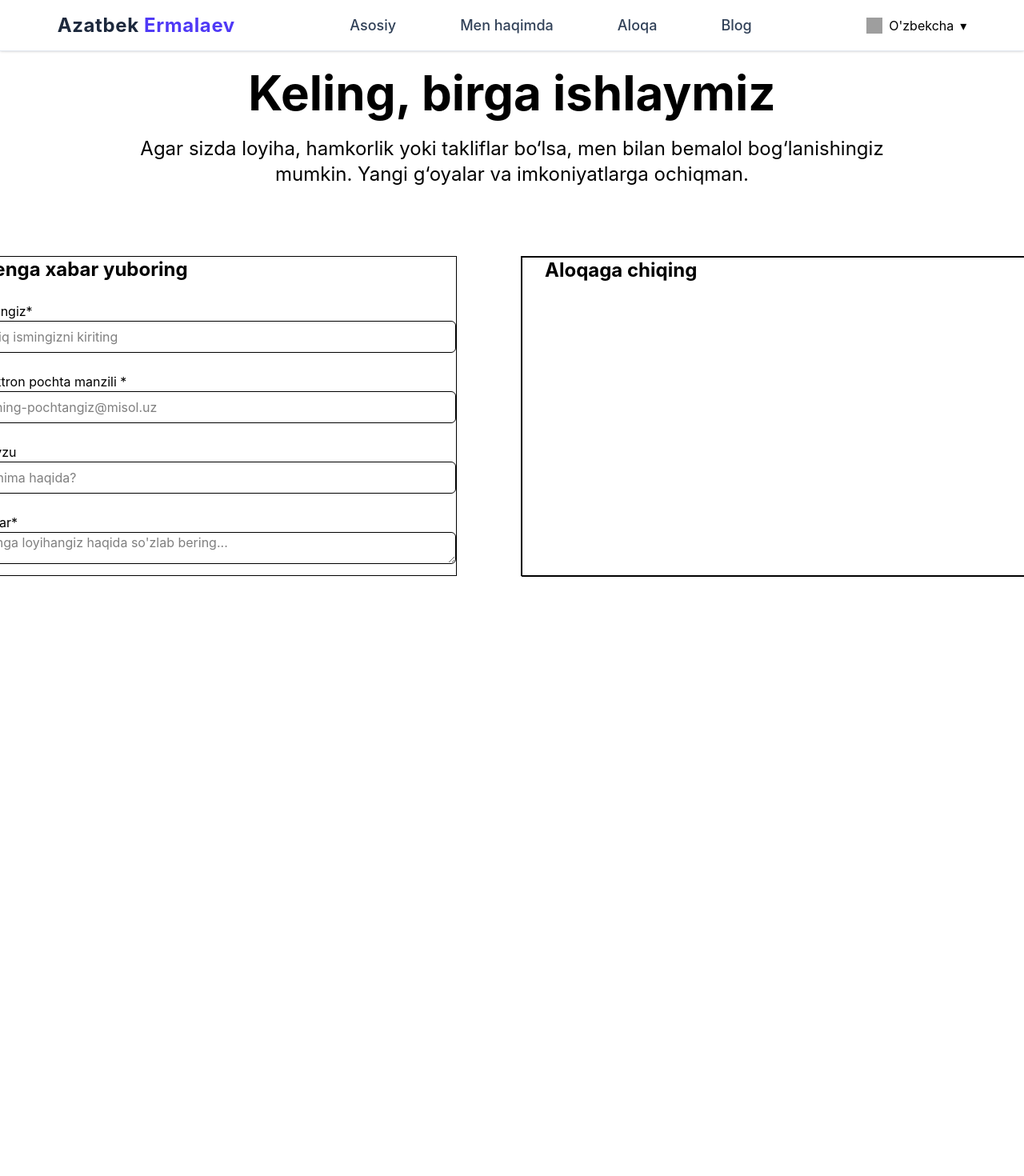
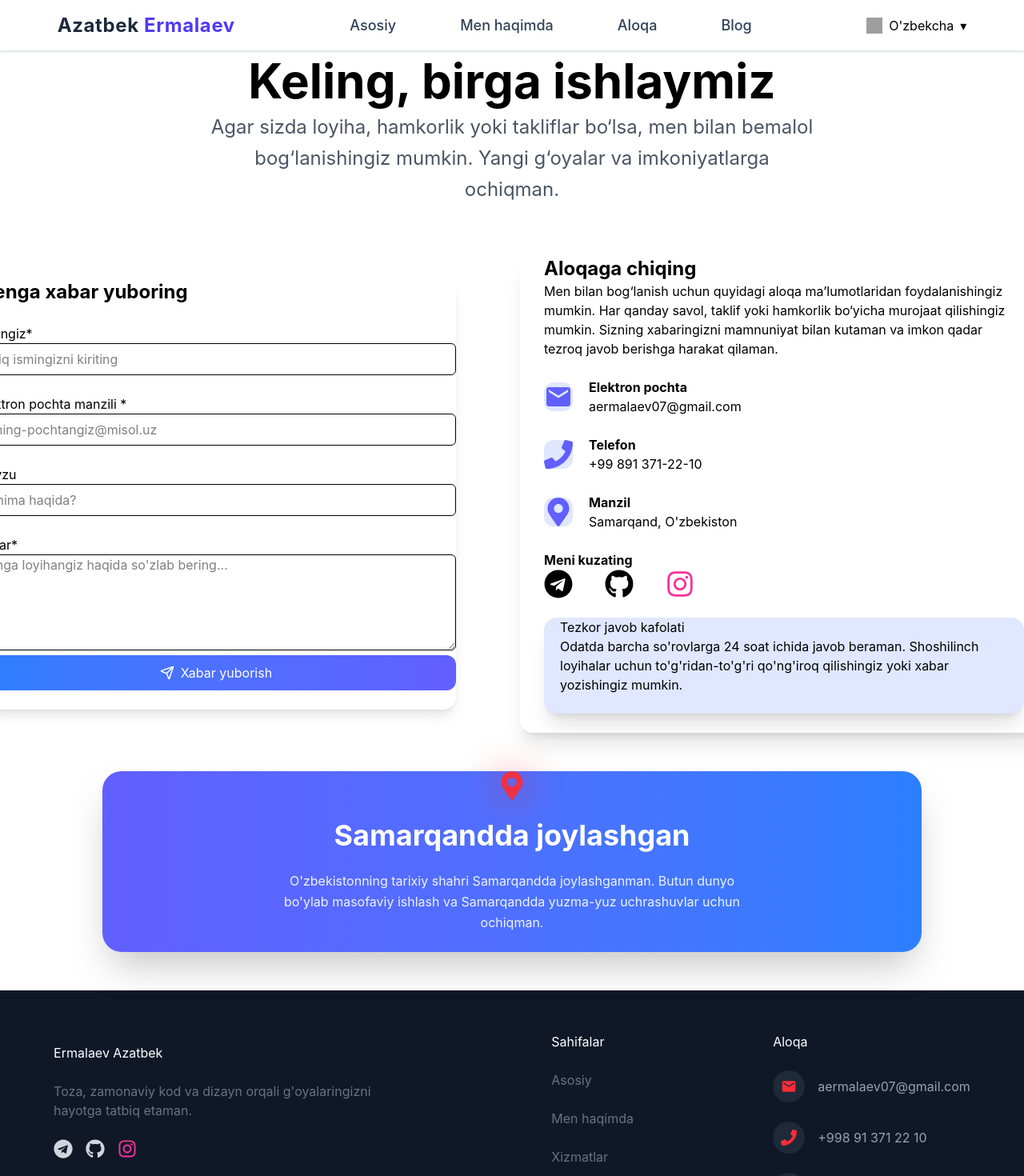
Before and after one commit to azatbek-07/react-tailwindcss-portfolio, a React (Vite) app: page /contact in a window 1280 px wide. Shown: the top 1470 px of the page at 80% size. Before the commit the page ends 800 px from the top, so only its background shows below. Built offline with nearby package versions, Linux system fonts and the light colour scheme; grey boxes are pictures that could not be loaded.

Commit message:
contact sahifa qoshildi

```diff
--- a/package.json
+++ b/package.json
@@ -14,7 +14,7 @@
     "framer-motion": "^12.38.0",
     "i18next": "^26.0.8",
     "i18next-browser-languagedetector": "^8.2.1",
-    "lucide-react": "^1.11.0",
+    "lucide-react": "^1.14.0",
     "react": "^19.2.5",
     "react-dom": "^19.2.5",
     "react-i18next": "^17.0.6",
--- a/src/pages/Contact.jsx
+++ b/src/pages/Contact.jsx
@@ -1,23 +1,32 @@
 import { Header } from "../components/Header";
+import { MdEmail } from "react-icons/md";
+import { Send } from "lucide-react";
+import { FaTelegram, FaGithub, FaPhone, FaMapMarkerAlt, FaInstagram } from "react-icons/fa";
+import { Footer } from "../components/Footer";
+
 
 export function Contact() {
     return (
         <>
             <Header />
 
-            <section className="flex flex-col md:flex-row justify-center items-center min-h-80 gap-10 md:gap-20 px-6 ">
-                <div className="max-w-250 text-center ">
-                    <div>
-                        <h1 className="font-bold text-6xl">Keling, birga ishlaymiz</h1><br />
-                        <h1 className="text-2xl">Agar sizda loyiha, hamkorlik yoki takliflar bo‘lsa, men bilan bemalol bog‘lanishingiz mumkin. Yangi g‘oyalar va imkoniyatlarga ochiqman.</h1>
-                    </div>
+            <section className="flex flex-col md:flex-row justify-center items-center min-h-80 gap-10 md:gap-20 px-6">
+                <div className="max-w-3xl text-center space-y-6">
+                    <h1 className="font-bold text-5xl md:text-6xl leading-tight">
+                        Keling, birga ishlaymiz
+                    </h1>
 
+                    <h1 className="text-lg md:text-2xl text-gray-600 leading-relaxed">
+                        Agar sizda loyiha, hamkorlik yoki takliflar bo‘lsa, men bilan bemalol bog‘lanishingiz mumkin.
+                        Yangi g‘oyalar va imkoniyatlarga ochiqman.
+                    </h1>
                 </div>
             </section>
 
             <section className="flex flex-col md:flex-row justify-center items-center min-h-80 gap-10 md:gap-20 px-6 ">
 
-                <div className="border w-165 h-100 px-3 flex justify-center">
+                <div className=" w-full md:w-500px px-6 flex justify-center rounded-2xl
+                shadow-lg hover:shadow-2xl transition duration-300 bg-white">
                     <div className="w-150 ">
                         <h1 className="text-2xl font-bold">Menga xabar yuboring</h1><br />
                         <form action="" className="">
@@ -36,17 +45,78 @@ export function Contact() {
 
                             <label htmlFor="xabar">Xabar*</label><br />
                             <textarea className="border transition duration-200
-                            hover:border-blue-400 focus:outline-none focus:ring-4 focus:ring-blue-200 focus:border-blue-500 rounded-md w-full h-10 " type="text-area" id="xabar" placeholder="Menga loyihangiz haqida so'zlab bering..." />
+                            hover:border-blue-400 focus:outline-none focus:ring-4 focus:ring-blue-200 focus:border-blue-500 rounded-md w-full h-30 " type="text-area" id="xabar" placeholder="Menga loyihangiz haqida so'zlab bering..." />
+
+                            <div>
+
+                                <button className="justify-center flex w-full h-11 items-center gap-2
+bg-gradient-to-r from-blue-500 to-indigo-500 text-white px-4 py-2
+rounded-xl hover:scale-[1.02] hover:shadow-lg transition duration-300">
+                                    <Send size={18} />
+                                    Xabar yuborish
+
+                                </button><br />
+                            </div>
 
                         </form>
                     </div>
 
                 </div>
 
-                <div className="border w-165 h-100 px-3 flex justify-center">
-                    <div className="border w-165 h-100 px-3 flex justify-center">
+                <div className="shadow-xl rounded-2xl w-165  px-3 flex justify-center">
+                    <div className=" w-165  px-3 flex justify-center ">
                         <div className="w-150 ">
                             <h1 className="text-2xl font-bold">Aloqaga chiqing</h1>
+                            <p>Men bilan bog‘lanish uchun quyidagi aloqa ma’lumotlaridan foydalanishingiz mumkin. Har qanday savol, taklif yoki hamkorlik bo‘yicha murojaat qilishingiz mumkin. Sizning xabaringizni mamnuniyat bilan kutaman va imkon qadar tezroq javob berishga harakat qilaman.</p><br />
+
+                            <div className="flex items-center gap-5">
+                                <div className="bg-indigo-100 p-2 rounded-xl">
+                                    <MdEmail className="text-indigo-500 text-4xl " />
+                                </div>
+                                <div>
+                                    <p className="font-bold">Elektron pochta</p>
+                                    <a href="aermalaev07@gmail.com">aermalaev07@gmail.com</a>
+                                </div>
+                            </div><br />
+
+
+
+                            <div className="flex items-center gap-5">
+                                <div className="bg-indigo-100 p-2 rounded-xl">
+                                    <FaPhone className="text-indigo-500 text-4xl" />
+                                </div>
+                                <div>
+                                    <p className="font-bold">Telefon</p>
+                                    <a href="tel:+998913712210" className="">
+                                        +99 891 371-22-10
+                                    </a>
+                                </div>
+                            </div><br />
+
+                            <div className="flex items-center gap-5">
+                                <div className="bg-indigo-100 p-2 rounded-xl">
+                                    <FaMapMarkerAlt className="text-indigo-500 text-4xl" />
+                                </div>
+                                <div>
+                                    <p className="font-bold">Manzil</p>
+                                    <p>Samarqand, O'zbekiston</p>
+                                </div>
+                            </div><br />
+                            <p className="font-bold">Meni kuzating</p>
+                            <div className="flex items-center gap-10 text-4xl">
+
+                                <a href="https://t.me/@A_z_a_t_b_e_k"><FaTelegram /></a>
+                                <a href="https://github.com/azatbek-07"><FaGithub /></a>
+                                <a href="https://instagram.com/ermalaev_azatbek"><FaInstagram className="text-pink-500" /></a>
+
+                            </div><br />
+
+                            <div className="flex justify-center bg-indigo-100 shadow-xl rounded-2xl ">
+                                <div className="max-w-140">
+                                    <p>Tezkor javob kafolati</p>
+                                    <p>Odatda barcha so'rovlarga 24 soat ichida javob beraman. Shoshilinch loyihalar uchun to'g'ridan-to'g'ri qo'ng'iroq qilishingiz yoki xabar yozishingiz mumkin.</p><br />
+                                </div>
+                            </div><br />
                         </div>
 
                     </div>
@@ -54,7 +124,45 @@ export function Contact() {
 
                 </div>
 
-            </section>
+            </section><br /><br />
+
+            <div className="flex justify-center px-6 py-10">
+                <div className="flex justify-center w-full max-w-5xl bg-gradient-to-r from-indigo-500 to-blue-500 rounded-3xl p-10 shadow-2xl">
+
+                    <div className="text-center max-w-150 flex flex-col items-center">
+
+                        {/* ANIMATED ICON */}
+                        <div className="relative flex justify-center items-center mb-6">
+
+                            {/* glow ring */}
+                            <div className="absolute w-16 h-16 bg-red-400 rounded-full opacity-30 animate-ping"></div>
+
+                            {/* soft glow */}
+                            <div className="absolute w-10 h-10 bg-red-500 rounded-full blur-xl opacity-40"></div>
+
+                            {/* icon */}
+                            <FaMapMarkerAlt className="text-red-500 text-4xl relative z-10 animate-pulse" />
+
+                        </div><br />
+
+                        {/* TITLE */}
+                        <h1 className="text-3xl md:text-4xl font-bold text-white mb-4">
+                            Samarqandda joylashgan
+                        </h1><br />
+
+                        {/* DESCRIPTION */}
+                        <p className="text-indigo-50 leading-relaxed text-center">
+                            O'zbekistonning tarixiy shahri Samarqandda joylashganman.
+                            Butun dunyo bo'ylab masofaviy ishlash va Samarqandda yuzma-yuz
+                            uchrashuvlar uchun ochiqman.
+                        </p><br />
+
+                    </div>
+
+                </div>
+            </div><br /><br />
+
+            <Footer />
 
 
 
```
Also changed, not shown: 1 other file (tests, documents, lock files or other folders).
